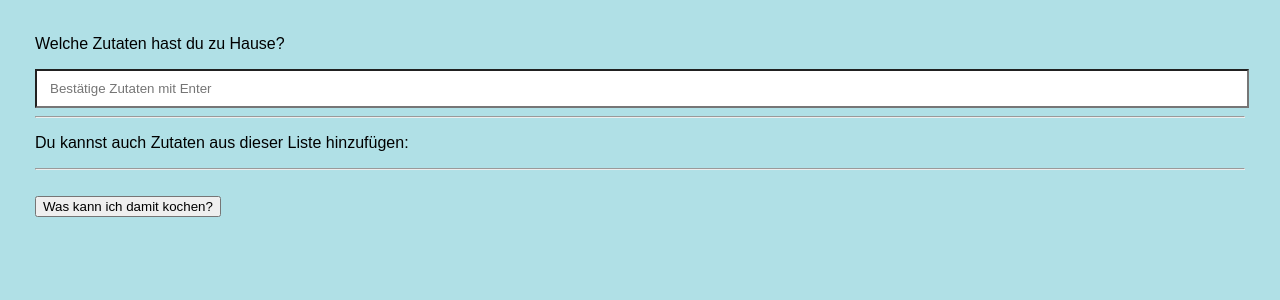
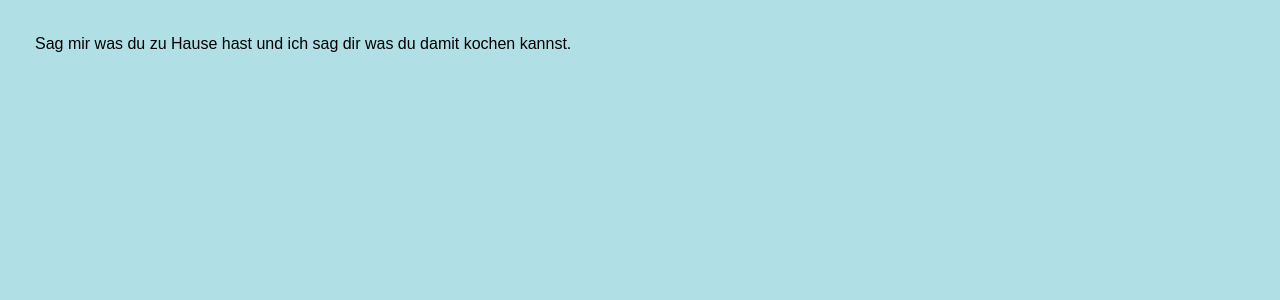
Before and after one commit to sloschert/magic_cooking, a Flask app: page / in a window 1280 px wide. Shown: the top 300 px of the page. Run offline with Flask 2, Linux system fonts and the light colour scheme.

Commit message:
new index.html (starting page)

```diff
--- a/flask_app/templates/index.html
+++ b/flask_app/templates/index.html
@@ -1,61 +1,36 @@
 {% extends 'base.html' %}
 
+{% block head %}
+  <style media="screen">
 
+    body {
+      background-image: url("../static/images/LOGO_TRANSPARENCIA.png");
+      background-size: cover;
+      background-repeat: no-repeat;
+    }
+
+    #wrapper {
+      text-align: center;
+
+    }
+    #slogan {
+      display: inline-block;
+    }
+  </style>
+
+{% endblock %}
 
 {% block content %}
-<div class="wrapper">
-
-<script src="https://code.jquery.com/jquery-3.3.1.min.js"></script>
-<script src="/static/js/jquery.flexdatalist.min.js"></script>
-<link href="/static/css/jquery.flexdatalist.min.css" rel="stylesheet" type="text/css">
-
- <script>
- $('.flexdatalist').flexdatalist({
-   minLength: 1
-});
- </script>
-
-
-<form action="/results">
-
-  <p>
-  Welche Zutaten hast du zu Hause?
-  </p>
-
-  <input type="text"
-  placeholder="Bestätige Zutaten mit Enter"
-  class="flexdatalist"
-  multiple="multiple"
-  data-min-length='1'
-  name="user_ingredient1"
-  list="ingredients"
-  >
-
-  <datalist id="ingredients">
-
-
-    {% for l in list_of_ingredients %}
-    <option value="{{ l }}">{{ l }}</option>
-    {% endfor %}
-
-  </datalist>
-
-  <hr>
-  <p>
-  Du kannst auch Zutaten aus dieser Liste hinzufügen:<br>
-  </p>
-
-  {% for i in most_used_ingredients %}
-  <input type="checkbox" class="ingredients_proposed_checkbox" name="ingredient_proposed{{ i }}" value="{{ i }}">
-  <label for="{{ i }}"> {{ i }}</label><br>
-  {% endfor %}
-
-  <hr>
-  <br>
-  <input id="submit_recipes" type="submit" value="Was kann ich damit kochen?">
-</form>
+<div id="wrapper">
+    <div id="slogan">Sag mir was du zu Hause hast und ich sag dir was du damit kochen kannst.</div>
 </div>
 
 
+<script>
+document.addEventListener("click", function(){
+  document.getElementById("slogan").innerHTML = "Weiterleitung zur Zutatenauswahl...";
+  location.assign("/chose_ingredients")
+});
+</script>
 
 {% endblock %}
```
